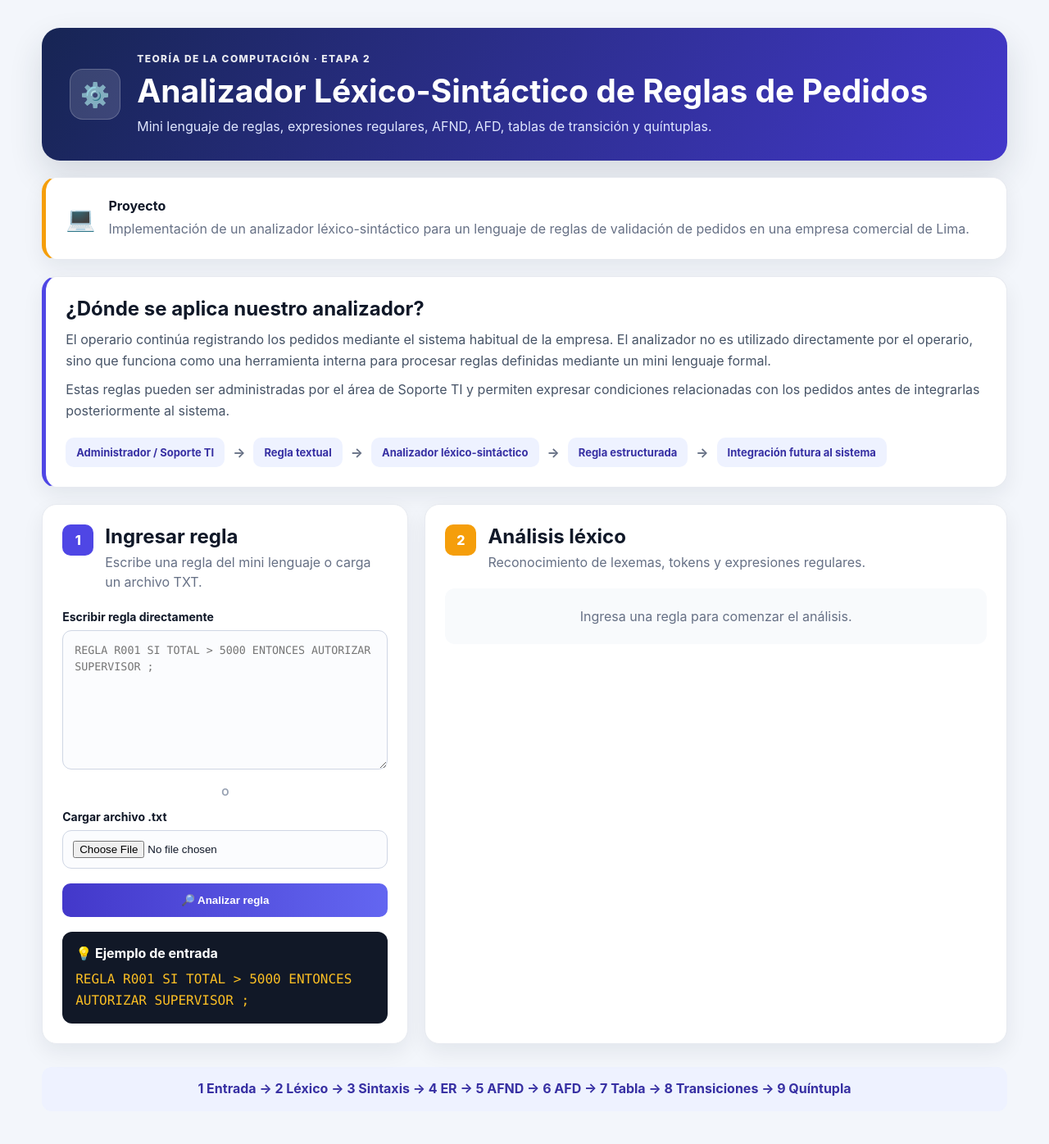
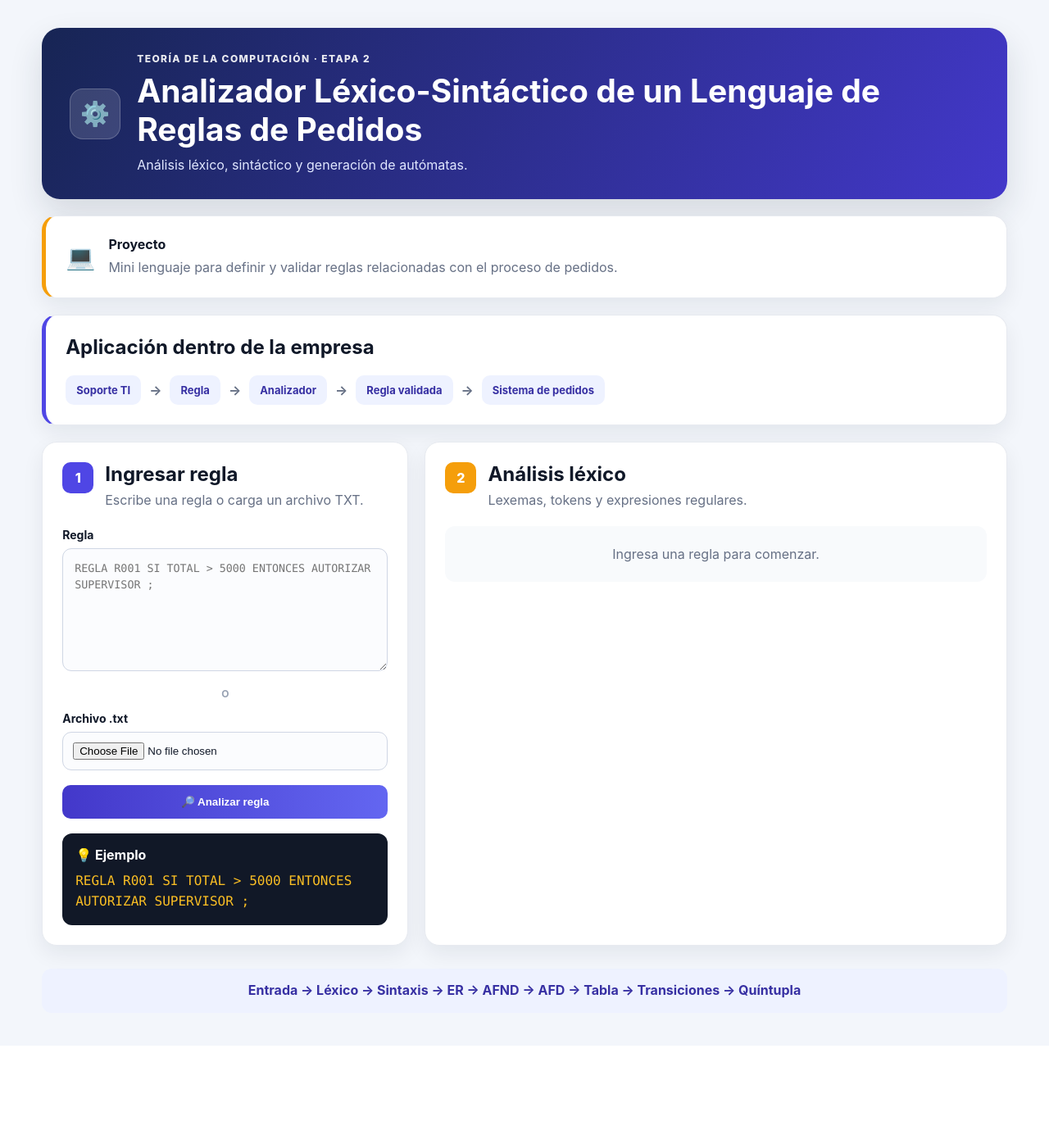
Before and after one commit to valerygo-gif/analizador-pedidos-etapa1, a Flask app: page / in a window 1280 px wide. Shown: the whole page at 82% size. After the commit the page ends 1236 px from the top, so only its background shows below. Run offline with Flask 3, Linux system fonts and the light colour scheme.

Commit message:
Actualizo textos de la interfaz

```diff
--- a/templates/index.html
+++ b/templates/index.html
@@ -6,23 +6,29 @@
     <title>Analizador Léxico-Sintáctico de Reglas de Pedidos</title>
     <link rel="stylesheet" href="{{ url_for('static', filename='css/estilos.css') }}">
 </head>
+
 <body>
 
 <main class="contenedor">
 
     <header class="cabecera">
+
         <div class="icono-principal">⚙️</div>
 
         <div>
-                <p class="etapa">TEORÍA DE LA COMPUTACIÓN · ETAPA 2</p>
+            <p class="etapa">
+                TEORÍA DE LA COMPUTACIÓN · ETAPA 2
+            </p>
 
-                <h1>Analizador Léxico-Sintáctico de Reglas de Pedidos</h1>
+            <h1>
+                Analizador Léxico-Sintáctico de un Lenguaje de Reglas de Pedidos
+            </h1>
 
             <p>
-                    Mini lenguaje de reglas, expresiones regulares,
-                    AFND, AFD, tablas de transición y quíntuplas.
+                Análisis léxico, sintáctico y generación de autómatas.
             </p>
         </div>
+
     </header>
 
 
@@ -34,9 +40,8 @@
             <strong>Proyecto</strong>
 
             <p>
-                    Implementación de un analizador léxico-sintáctico
-                    para un lenguaje de reglas de validación de pedidos
-                    en una empresa comercial de Lima.
+                Mini lenguaje para definir y validar reglas
+                relacionadas con el proceso de pedidos.
             </p>
         </div>
 
@@ -45,42 +50,27 @@
 
     <section class="contexto">
 
-            <h2>¿Dónde se aplica nuestro analizador?</h2>
-
-            <p>
-                El operario continúa registrando los pedidos mediante
-                el sistema habitual de la empresa. El analizador no es
-                utilizado directamente por el operario, sino que funciona
-                como una herramienta interna para procesar reglas definidas
-                mediante un mini lenguaje formal.
-            </p>
-
-            <p>
-                Estas reglas pueden ser administradas por el área de
-                Soporte TI y permiten expresar condiciones relacionadas
-                con los pedidos antes de integrarlas posteriormente
-                al sistema.
-            </p>
+        <h2>Aplicación dentro de la empresa</h2>
 
         <div class="flujo-proceso">
 
-                <span>Administrador / Soporte TI</span>
+            <span>Soporte TI</span>
 
             <b>→</b>
 
-                <span>Regla textual</span>
+            <span>Regla</span>
 
             <b>→</b>
 
-                <span>Analizador léxico-sintáctico</span>
+            <span>Analizador</span>
 
             <b>→</b>
 
-                <span>Regla estructurada</span>
+            <span>Regla validada</span>
 
             <b>→</b>
 
-                <span>Integración futura al sistema</span>
+            <span>Sistema de pedidos</span>
 
         </div>
 
@@ -93,14 +83,15 @@
 
             <div class="titulo-paso">
 
-                    <span class="numero morado">1</span>
+                <span class="numero morado">
+                    1
+                </span>
 
                 <div>
                     <h2>Ingresar regla</h2>
 
                     <p>
-                            Escribe una regla del mini lenguaje
-                            o carga un archivo TXT.
+                        Escribe una regla o carga un archivo TXT.
                     </p>
                 </div>
 
@@ -110,22 +101,24 @@
             <form method="POST" enctype="multipart/form-data">
 
                 <label for="texto">
-                        Escribir regla directamente
+                    Regla
                 </label>
 
                 <textarea
                     id="texto"
                     name="texto"
-                        rows="7"
+                    rows="6"
                     placeholder="REGLA R001 SI TOTAL > 5000 ENTONCES AUTORIZAR SUPERVISOR ;"
                 >{{ texto }}</textarea>
 
 
-                    <div class="separador">O</div>
+                <div class="separador">
+                    O
+                </div>
 
 
                 <label for="archivo">
-                        Cargar archivo .txt
+                    Archivo .txt
                 </label>
 
                 <input
@@ -145,7 +138,9 @@
 
             <div class="ejemplo">
 
-                    <strong>💡 Ejemplo de entrada</strong>
+                <strong>
+                    💡 Ejemplo
+                </strong>
 
                 <code>
                     REGLA R001 SI TOTAL &gt; 5000
@@ -161,14 +156,15 @@
 
             <div class="titulo-paso">
 
-                    <span class="numero naranja">2</span>
+                <span class="numero naranja">
+                    2
+                </span>
 
                 <div>
                     <h2>Análisis léxico</h2>
 
                     <p>
-                            Reconocimiento de lexemas,
-                            tokens y expresiones regulares.
+                        Lexemas, tokens y expresiones regulares.
                     </p>
                 </div>
 
@@ -186,7 +182,7 @@
                 {% else %}
 
                     <div class="mensaje exito">
-                            ✓ Análisis léxico realizado correctamente.
+                        ✓ Análisis léxico correcto.
                     </div>
 
                 {% endif %}
@@ -249,7 +245,7 @@
             {% else %}
 
                 <div class="vacio">
-                        Ingresa una regla para comenzar el análisis.
+                    Ingresa una regla para comenzar.
                 </div>
 
             {% endif %}
@@ -265,14 +261,15 @@
 
         <div class="titulo-paso">
 
-                <span class="numero verde">3</span>
+            <span class="numero verde">
+                3
+            </span>
 
             <div>
                 <h2>Análisis sintáctico</h2>
 
                 <p>
-                        Verificación del orden de los tokens
-                        según la gramática del mini lenguaje.
+                    Verificación de la estructura de la regla.
                 </p>
             </div>
 
@@ -282,69 +279,26 @@
         {% if sintaxis.valida %}
 
             <div class="mensaje exito">
-                    ✓ {{ sintaxis.mensaje }}
+                ✓ Sintaxis correcta.
             </div>
 
 
             <div class="representacion">
 
                 <h3>
-                        Representación estructurada obtenida
+                    Representación obtenida
                 </h3>
 
-                    <p>
-                        Después del análisis léxico y sintáctico,
-                        la regla queda organizada internamente
-                        en una estructura que puede utilizarse
-                        posteriormente en una etapa de traducción.
-                    </p>
+                <pre>ID REGLA: {{ sintaxis.representacion.id_regla }}
 
-                    <pre>ID DE REGLA: {{ sintaxis.representacion.id_regla }}
+CONDICIÓN
+Campo: {{ sintaxis.representacion.condicion.campo }}
+Operador: {{ sintaxis.representacion.condicion.operador }}
+Valor: {{ sintaxis.representacion.condicion.valor }}
 
-CONDICIÓN:
-  campo: {{ sintaxis.representacion.condicion.campo }}
-  operador: {{ sintaxis.representacion.condicion.operador }}
-  valor: {{ sintaxis.representacion.condicion.valor }}
-
-ACCIÓN:
-  tipo: {{ sintaxis.representacion.accion.tipo }}
-  destino: {{ sintaxis.representacion.accion.destino }}</pre>
-
-                </div>
-
-
-                <div class="traduccion-futura">
-
-                    <h3>¿Qué ocurriría después?</h3>
-
-                    <p>
-                        En una implementación completa de un compilador,
-                        esta representación podría pasar a una siguiente
-                        etapa y traducirse a instrucciones o reglas
-                        utilizadas por el sistema empresarial.
-                    </p>
-
-                    <div class="mini-flujo">
-
-                        <span>Lenguaje propio</span>
-
-                        <b>→</b>
-
-                        <span>Análisis léxico</span>
-
-                        <b>→</b>
-
-                        <span>Análisis sintáctico</span>
-
-                        <b>→</b>
-
-                        <span>Representación estructurada</span>
-
-                        <b>→</b>
-
-                        <span>Traducción futura</span>
-
-                    </div>
+ACCIÓN
+Tipo: {{ sintaxis.representacion.accion.tipo }}
+Destino: {{ sintaxis.representacion.accion.destino }}</pre>
 
             </div>
 
@@ -367,19 +321,18 @@ ACCIÓN:
 
         <div class="encabezado-seccion">
 
-                <span class="numero naranja">4</span>
+            <span class="numero naranja">
+                4
+            </span>
 
             <div>
-
                 <h2>
                     Expresiones regulares y autómatas
                 </h2>
 
                 <p>
-                        Desarrollo formal de cada tipo
-                        de token reconocido.
+                    Desarrollo de cada token.
                 </p>
-
             </div>
 
         </div>
@@ -424,9 +377,7 @@ ACCIÓN:
                             </h3>
 
                             <p>
-                                    <strong>
-                                        Lexema de ejemplo:
-                                    </strong>
+                                <strong>Lexema:</strong>
 
                                 <code>
                                     {{ automata.ejemplo }}
@@ -460,32 +411,16 @@ ACCIÓN:
                         <div class="ancho-total">
 
                             <h3>
-                                    Autómata Finito No Determinista
-                                    (AFND)
+                                AFND
                             </h3>
 
                             <p>
-                                    El AFND representa la expresión regular
-                                    utilizando estados y transiciones.
-                                    Puede contener transiciones epsilon
-                                    y diferentes caminos posibles.
-                                </p>
-
-                                <p>
-                                    Cada transición del autómata consume
-                                    símbolos del alfabeto.
-                                </p>
-
-                                <p>
-                                    <strong>Estado inicial:</strong>
+                                <strong>Inicial:</strong>
                                 {{ automata.afnd.inicial }}
 
                                 ·
 
-                                    <strong>
-                                        Estado final:
-                                    </strong>
-
+                                <strong>Final:</strong>
                                 {{ automata.afnd.finales|join(', ') }}
                             </p>
 
@@ -498,7 +433,7 @@ ACCIÓN:
 
 
                             <h4>
-                                    Transiciones del AFND
+                                Transiciones
                             </h4>
 
 
@@ -530,15 +465,8 @@ ACCIÓN:
                         <div class="ancho-total">
 
                             <h3>
-                                    Conversión de AFND a AFD
+                                Conversión AFND → AFD
                             </h3>
-
-                                <p>
-                                    A partir del AFND se obtiene
-                                    su autómata finito determinista.
-                                    Cada estado del AFD puede representar
-                                    un conjunto de estados del AFND.
-                                </p>
 
 
                             <div class="equivalencias">
@@ -648,9 +576,9 @@ ACCIÓN:
 
 
                             <p class="leyenda-estados">
-                                    → estado inicial ·
-                                    * estado final ·
-                                    — transición no definida
+                                → inicial ·
+                                * final ·
+                                — sin transición
                             </p>
 
                         </div>
@@ -700,7 +628,7 @@ ACCIÓN:
                         <div class="ancho-total">
 
                             <h3>
-                                    Quíntupla del AFD
+                                Quíntupla
                             </h3>
 
 
@@ -791,23 +719,23 @@ ACCIÓN:
 
         <div class="flujo">
 
-                1 Entrada
+            Entrada
             →
-                2 Léxico
+            Léxico
             →
-                3 Sintaxis
+            Sintaxis
             →
-                4 ER
+            ER
             →
-                5 AFND
+            AFND
             →
-                6 AFD
+            AFD
             →
-                7 Tabla
+            Tabla
             →
-                8 Transiciones
+            Transiciones
             →
-                9 Quíntupla
+            Quíntupla
 
         </div>
 
```
Lines whose indentation alone changed are shown as unchanged.
